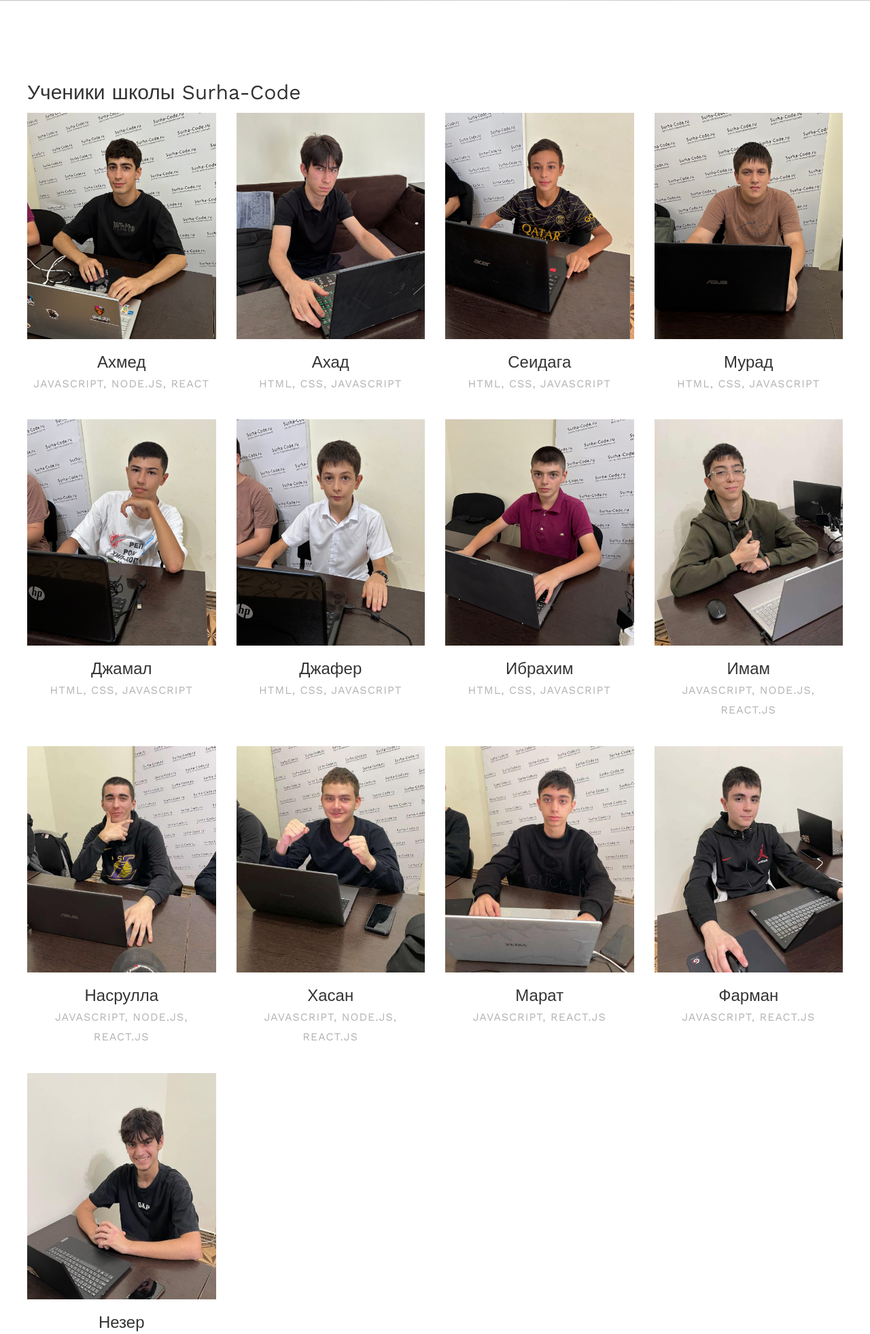
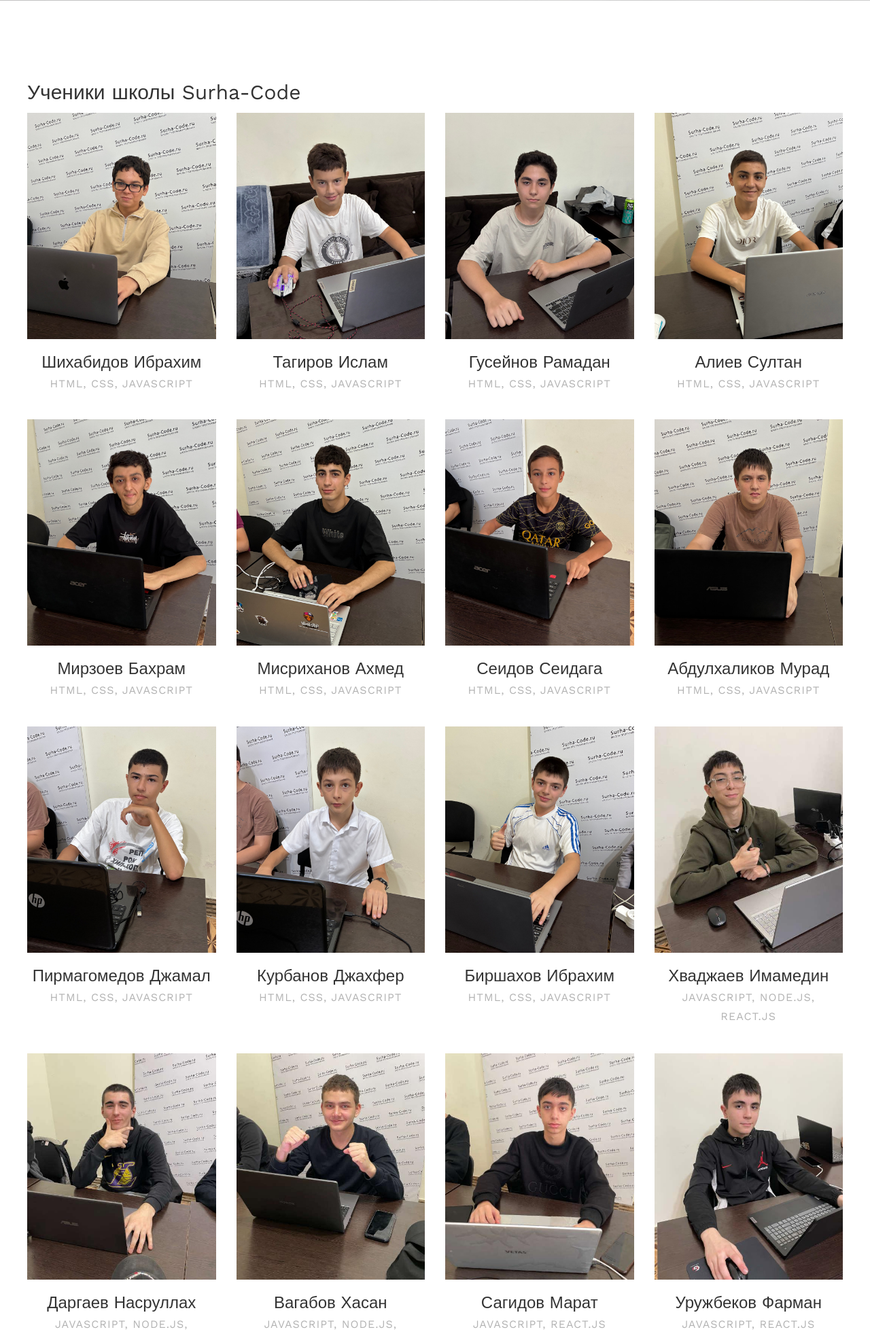
Before and after one commit to Surha05/surha-code, a PHP site: page /students.php in a window 1280 px wide. Shown: the part 446-2409 px from the top of the page at 68% size. Run offline with PHP 8.4, Linux system fonts and the light colour scheme; some libraries are stand-ins or nearby versions; some web fonts are replaced.

Commit message:
добавил учеников

```diff
--- a/modules/students/students.php
+++ b/modules/students/students.php
@@ -6,24 +6,11 @@
 				<div class="staff">
 					<div class="img-wrap d-flex align-items-stretch">
 						<div class="img align-self-stretch">
-						<img src="/images/students/page/ahmed.jpg" alt="" class="student-img">
+						<img src="/images/students/page/ibrahim-3.jpg" alt="Шихабидов Ибрахим" class="student-img">
 						</div>
 					</div>
 					<div class="text pt-3 text-center">
-						<h3>Ахмед</h3>
-						<span class="position mb-2">Javascript, Node.js, React</span>
-					</div>
-				</div>
-			</div>
-			<div class="col-md-6 col-lg-3 ftco-animate">
-				<div class="staff">
-					<div class="img-wrap d-flex align-items-stretch">
-						<div class="img align-self-stretch">
-						<img src="/images/students/page/ahad.jpg" alt="" class="student-img">
-						</div>
-					</div>
-					<div class="text pt-3 text-center">
-						<h3>Ахад</h3>
+						<h3>Шихабидов Ибрахим</h3>
 						<span class="position mb-2">HTML, CSS, JAVASCRIPT</span>
 					</div>
 				</div>
@@ -32,11 +19,11 @@
 				<div class="staff">
 					<div class="img-wrap d-flex align-items-stretch">
 						<div class="img align-self-stretch">
-						<img src="/images/students/page/seidaga.jpg" alt="" class="student-img">
+						<img src="/images/students/page/islam.jpg" alt="Тагиров Ислам" class="student-img">
 						</div>
 					</div>
 					<div class="text pt-3 text-center">
-						<h3>Сеидага</h3>
+						<h3>Тагиров Ислам</h3>
 						<span class="position mb-2">HTML, CSS, JAVASCRIPT</span>
 					</div>
 				</div>
@@ -45,11 +32,11 @@
 				<div class="staff">
 					<div class="img-wrap d-flex align-items-stretch">
 						<div class="img align-self-stretch">
-						<img src="/images/students/page/murad.jpg" alt="" class="student-img">
+						<img src="/images/students/page/ramadan.jpg" alt="Гусейнов Рамадан" class="student-img">
 						</div>
 					</div>
 					<div class="text pt-3 text-center">
-						<h3>Мурад</h3>
+						<h3>Гусейнов Рамадан</h3>
 						<span class="position mb-2">HTML, CSS, JAVASCRIPT</span>
 					</div>
 				</div>
@@ -58,11 +45,11 @@
 				<div class="staff">
 					<div class="img-wrap d-flex align-items-stretch">
 						<div class="img align-self-stretch">
-						<img src="/images/students/page/jamal.jpg" alt="" class="student-img">
+						<img src="/images/students/page/sultan.jpg" alt="Алиев Султан" class="student-img">
 						</div>
 					</div>
 					<div class="text pt-3 text-center">
-						<h3>Джамал</h3>
+						<h3>Алиев Султан</h3>
 						<span class="position mb-2">HTML, CSS, JAVASCRIPT</span>
 					</div>
 				</div>
@@ -71,11 +58,11 @@
 				<div class="staff">
 					<div class="img-wrap d-flex align-items-stretch">
 						<div class="img align-self-stretch">
-						<img src="/images/students/page/jafer.jpg" alt="" class="student-img">
+						<img src="/images/students/page/bahram.jpg" alt="Мирзоев Бахрам" class="student-img">
 						</div>
 					</div>
 					<div class="text pt-3 text-center">
-						<h3>Джафер</h3>
+						<h3>Мирзоев Бахрам</h3>
 						<span class="position mb-2">HTML, CSS, JAVASCRIPT</span>
 					</div>
 				</div>
@@ -84,11 +71,11 @@
 				<div class="staff">
 					<div class="img-wrap d-flex align-items-stretch">
 						<div class="img align-self-stretch">
-						<img src="/images/students/page/ibrahim-2.jpg" alt="" class="student-img">
+						<img src="/images/students/page/ahmed.jpg" alt="Мисриханов Ахмед" class="student-img">
 						</div>
 					</div>
 					<div class="text pt-3 text-center">
-						<h3>Ибрахим</h3>
+						<h3>Мисриханов Ахмед</h3>
 						<span class="position mb-2">HTML, CSS, JAVASCRIPT</span>
 					</div>
 				</div>
@@ -97,11 +84,76 @@
 				<div class="staff">
 					<div class="img-wrap d-flex align-items-stretch">
 						<div class="img align-self-stretch">
-						<img src="/images/students/page/imam.jpg" alt="" class="student-img">
+						<img src="/images/students/page/seidaga.jpg" alt="Сеидов Сеидага" class="student-img">
 						</div>
 					</div>
 					<div class="text pt-3 text-center">
-						<h3>Имам</h3>
+						<h3>Сеидов Сеидага</h3>
+						<span class="position mb-2">HTML, CSS, JAVASCRIPT</span>
+					</div>
+				</div>
+			</div>
+			<div class="col-md-6 col-lg-3 ftco-animate">
+				<div class="staff">
+					<div class="img-wrap d-flex align-items-stretch">
+						<div class="img align-self-stretch">
+						<img src="/images/students/page/murad.jpg" alt="Абдулхаликов Мурад" class="student-img">
+						</div>
+					</div>
+					<div class="text pt-3 text-center">
+						<h3>Абдулхаликов Мурад</h3>
+						<span class="position mb-2">HTML, CSS, JAVASCRIPT</span>
+					</div>
+				</div>
+			</div>
+			<div class="col-md-6 col-lg-3 ftco-animate">
+				<div class="staff">
+					<div class="img-wrap d-flex align-items-stretch">
+						<div class="img align-self-stretch">
+						<img src="/images/students/page/jamal.jpg" alt="Пирмагомедов Джамал" class="student-img">
+						</div>
+					</div>
+					<div class="text pt-3 text-center">
+						<h3>Пирмагомедов Джамал</h3>
+						<span class="position mb-2">HTML, CSS, JAVASCRIPT</span>
+					</div>
+				</div>
+			</div>
+			<div class="col-md-6 col-lg-3 ftco-animate">
+				<div class="staff">
+					<div class="img-wrap d-flex align-items-stretch">
+						<div class="img align-self-stretch">
+						<img src="/images/students/page/jafer.jpg" alt="Курбанов Джахфер" class="student-img">
+						</div>
+					</div>
+					<div class="text pt-3 text-center">
+						<h3>Курбанов Джахфер</h3>
+						<span class="position mb-2">HTML, CSS, JAVASCRIPT</span>
+					</div>
+				</div>
+			</div>
+			<div class="col-md-6 col-lg-3 ftco-animate">
+				<div class="staff">
+					<div class="img-wrap d-flex align-items-stretch">
+						<div class="img align-self-stretch">
+						<img src="/images/students/page/ibrahim-2.jpg" alt="Биршахов Ибрахим" class="student-img">
+						</div>
+					</div>
+					<div class="text pt-3 text-center">
+						<h3>Биршахов Ибрахим</h3>
+						<span class="position mb-2">HTML, CSS, JAVASCRIPT</span>
+					</div>
+				</div>
+			</div>
+			<div class="col-md-6 col-lg-3 ftco-animate">
+				<div class="staff">
+					<div class="img-wrap d-flex align-items-stretch">
+						<div class="img align-self-stretch">
+						<img src="/images/students/page/imam.jpg" alt="Хваджаев Имамедин" class="student-img">
+						</div>
+					</div>
+					<div class="text pt-3 text-center">
+						<h3>Хваджаев Имамедин</h3>
 						<span class="position mb-2">Javascript, Node.js, REACT.js</span>
 						<!-- <div class="faded">
 							<p>2009 года рождения. Поступил в сентябре 2023 года. Прошел курсы по языкам HTML, CSS и Javascript</p>
@@ -113,11 +165,11 @@
 				<div class="staff">
 					<div class="img-wrap d-flex align-items-stretch">
 						<div class="img align-self-stretch">
-						<img src="/images/students/page/nasrulla.jpg" alt="" class="student-img">
+						<img src="/images/students/page/nasrulla.jpg" alt="Даргаев Насруллах" class="student-img">
 						</div>
 					</div>
 					<div class="text pt-3 text-center">
-						<h3>Насрулла</h3>
+						<h3>Даргаев Насруллах</h3>
 						<span class="position mb-2">Javascript, Node.js, REACT.js</span>
 						<!-- <div class="faded">
 							<p>2009 года рождения. Поступил в сентябре 2023 года. Прошел курсы по языкам HTML, CSS и Javascript</p>
@@ -129,11 +181,11 @@
 				<div class="staff">
 					<div class="img-wrap d-flex align-items-stretch">
 						<div class="img align-self-stretch">
-							<img src="/images/students/page/khasan.jpg" alt="" class="student-img">
+							<img src="/images/students/page/khasan.jpg" alt="Вагабов Хасан" class="student-img">
 						</div>
 					</div>
 					<div class="text pt-3 text-center">
-						<h3>Хасан</h3>
+						<h3>Вагабов Хасан</h3>
 						<span class="position mb-2">Javascript, Node.js, REACT.js</span>
 						<!-- <div class="faded">
 							<p>2009 года рождения. Поступил в сентябре 2023 года. Прошел курсы по языкам HTML, CSS и Javascript</p>
@@ -145,11 +197,11 @@
 				<div class="staff">
 					<div class="img-wrap d-flex align-items-stretch">
 						<div class="img align-self-stretch">
-						<img src="/images/students/page/marat.jpg" alt="" class="student-img">
+						<img src="/images/students/page/marat.jpg" alt="Сагидов Марат" class="student-img">
 						</div>
 					</div>
 					<div class="text pt-3 text-center">
-						<h3>Марат</h3>
+						<h3>Сагидов Марат</h3>
 						<span class="position mb-2">JAVASCRIPT, REACT.JS</span>
 						<!-- <div class="faded">
 							<p>2009 года рождения. Поступил в сентябре 2023 года. Прошел курсы по языкам HTML, CSS и Javascript</p>
@@ -161,11 +213,11 @@
 				<div class="staff">
 					<div class="img-wrap d-flex align-items-stretch">
 						<div class="img align-self-stretch">
-						<img src="/images/students/page/farman.jpg" alt="" class="student-img">
+						<img src="/images/students/page/farman.jpg" alt="Уружбеков Фарман" class="student-img">
 						</div>
 					</div>
 					<div class="text pt-3 text-center">
-						<h3>Фарман</h3>
+						<h3>Уружбеков Фарман</h3>
 						<span class="position mb-2">JAVASCRIPT, REACT.JS</span>
 						<!-- <div class="faded">
 							<p>2009 года рождения. Поступил в сентябре 2023 года. Прошел курсы по языкам HTML, CSS и Javascript</p>
@@ -177,11 +229,11 @@
 				<div class="staff">
 					<div class="img-wrap d-flex align-items-stretch">
 						<div class="img align-self-stretch">
-						<img src="/images/students/page/nezer.jpg" alt="" class="student-img">
+						<img src="/images/students/page/nezer.jpg" alt="Керимханов Незер" class="student-img">
 						</div>
 					</div>
 					<div class="text pt-3 text-center">
-						<h3>Незер</h3>
+						<h3>Керимханов Незер</h3>
 						<span class="position mb-2">JAVASCRIPT, REACT.JS</span>
 						<!-- <div class="faded">
 							<p>2009 года рождения. Поступил в сентябре 2023 года. Прошел курсы по языкам HTML, CSS и Javascript</p>
@@ -285,11 +337,11 @@
 				<div class="staff">
 					<div class="img-wrap d-flex align-items-stretch">
 						<div class="img align-self-stretch">
-							<img src="/images/students/page/ramzan.jpg" alt="" class="student-img">
+							<img src="/images/students/page/ramzan.jpg" alt="Джамалов Рамзан" class="student-img">
 						</div>
 					</div>
 					<div class="text pt-3 text-center">
-						<h3>Рамзан</h3>
+						<h3>Джамалов Рамзан</h3>
 						<span class="position mb-2">HTML, CSS, Javascript</span>
 					</div>
 				</div>
@@ -329,19 +381,6 @@
 					</div>
 					<div class="text pt-3 text-center">
 						<h3>Заур</h3>
-						<span class="position mb-2">HTML, CSS, Javascript</span>
-					</div>
-				</div>
-			</div>
-			<div class="col-md-6 col-lg-3 ftco-animate">
-				<div class="staff">
-					<div class="img-wrap d-flex align-items-stretch">
-						<div class="img align-self-stretch">
-						<img src="/images/students/page/ibrahim.jpg" alt="" class="student-img">
-						</div>
-					</div>
-					<div class="text pt-3 text-center">
-						<h3>Ибрахим</h3>
 						<span class="position mb-2">HTML, CSS, Javascript</span>
 					</div>
 				</div>
```
Also changed, not shown: images/students/page/bahram.jpg (added), images/students/page/galib.jpg, images/students/page/ibrahim-2.jpg, images/students/page/ibrahim-3.jpg (added), images/students/page/islam.jpg (added), images/students/page/ramadan.jpg (added), images/students/page/sultan.jpg (added).
